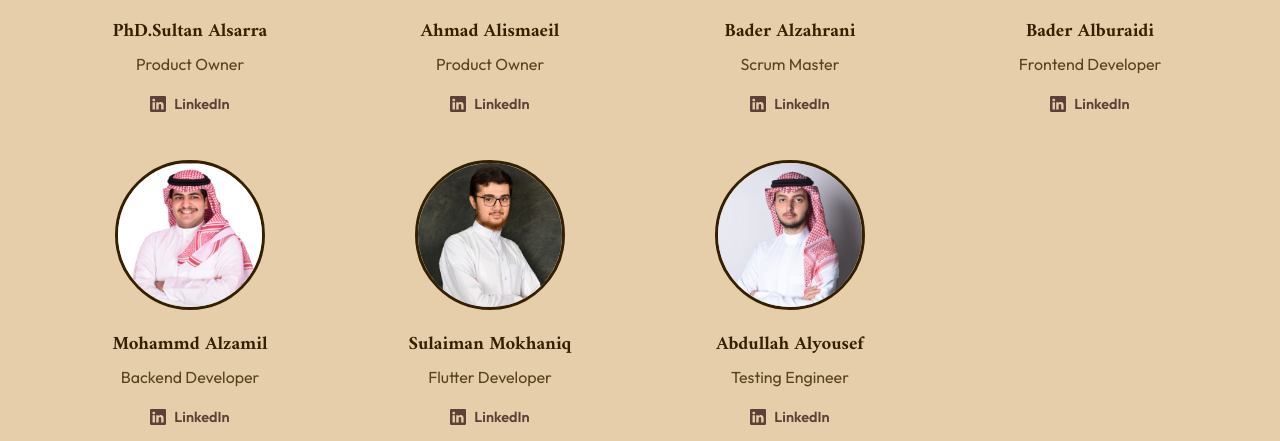
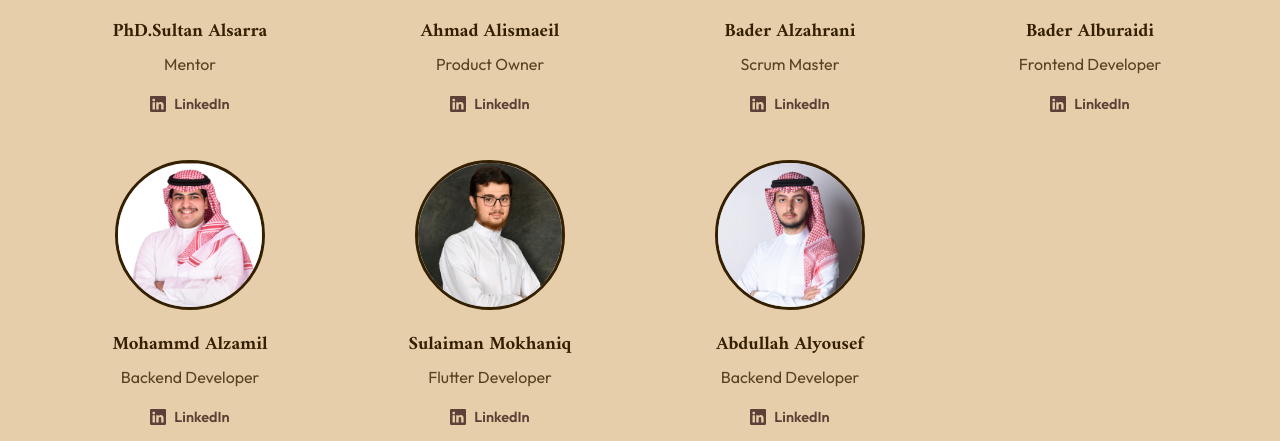
Before and after one commit to Devsm7/qalam, a plain HTML site: page index.html in a window 1280 px wide. Shown: the part 4577-5018 px from the top of the page. Drawn offline with Linux system fonts and the light colour scheme.

Commit message:
Update team member roles

```diff
--- a/index.html
+++ b/index.html
@@ -165,7 +165,7 @@
                 <div class="team-member scroll-reveal">
                     <img src="assets/alsarra.png" alt="PhD.Sultan Alsarra" class="member-photo">
                     <h3>PhD.Sultan Alsarra</h3>
-                    <p>Product Owner</p>
+                    <p>Mentor</p>
                     <a href="https://www.linkedin.com/in/sultan-alsarra-phd-56977a63/" class="linkedin-link"
                         target="_blank" rel="noopener noreferrer">
                         <svg xmlns="http://www.w3.org/2000/svg" width="16" height="16" fill="currentColor"
@@ -249,7 +249,7 @@
                 <div class="team-member scroll-reveal delay-2">
                     <img src="assets/abdullah.png" alt="Abdullah Alyousef" class="member-photo">
                     <h3>Abdullah Alyousef</h3>
-                    <p>Testing Engineer</p>
+                    <p>Backend Developer</p>
                     <a href="https://www.linkedin.com/in/abdullah-alyousef-83b146321/" class="linkedin-link"
                         target="_blank" rel="noopener noreferrer">
                         <svg xmlns="http://www.w3.org/2000/svg" width="16" height="16" fill="currentColor"
```
